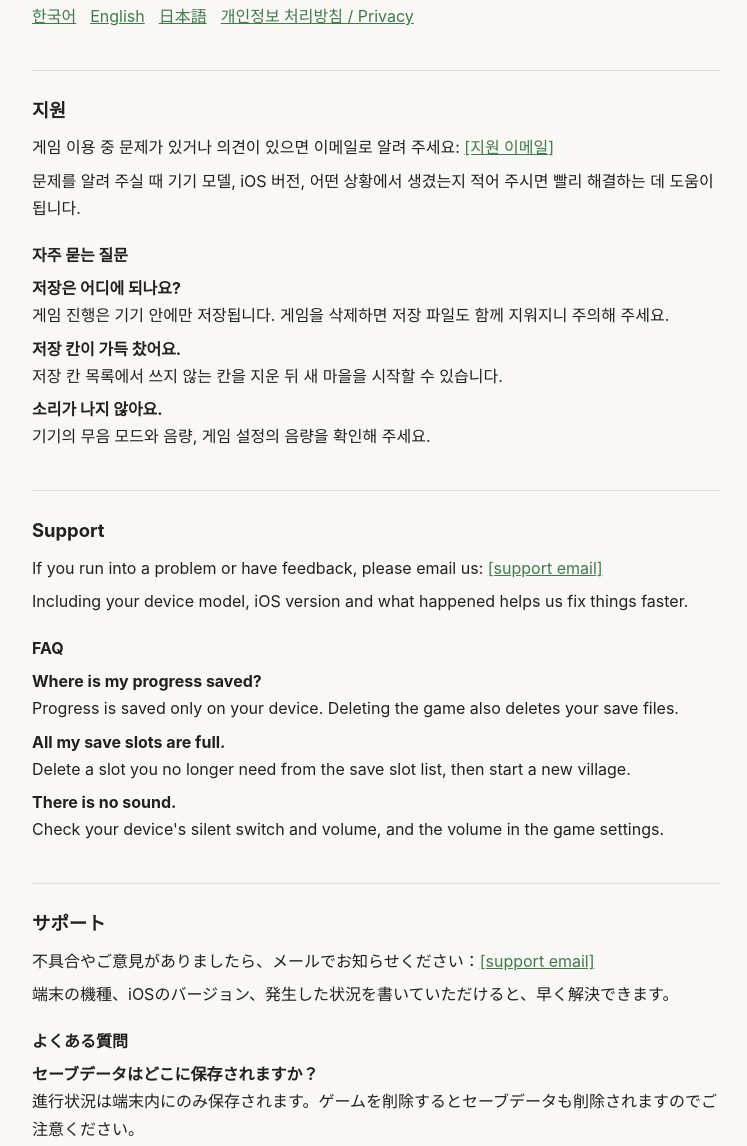
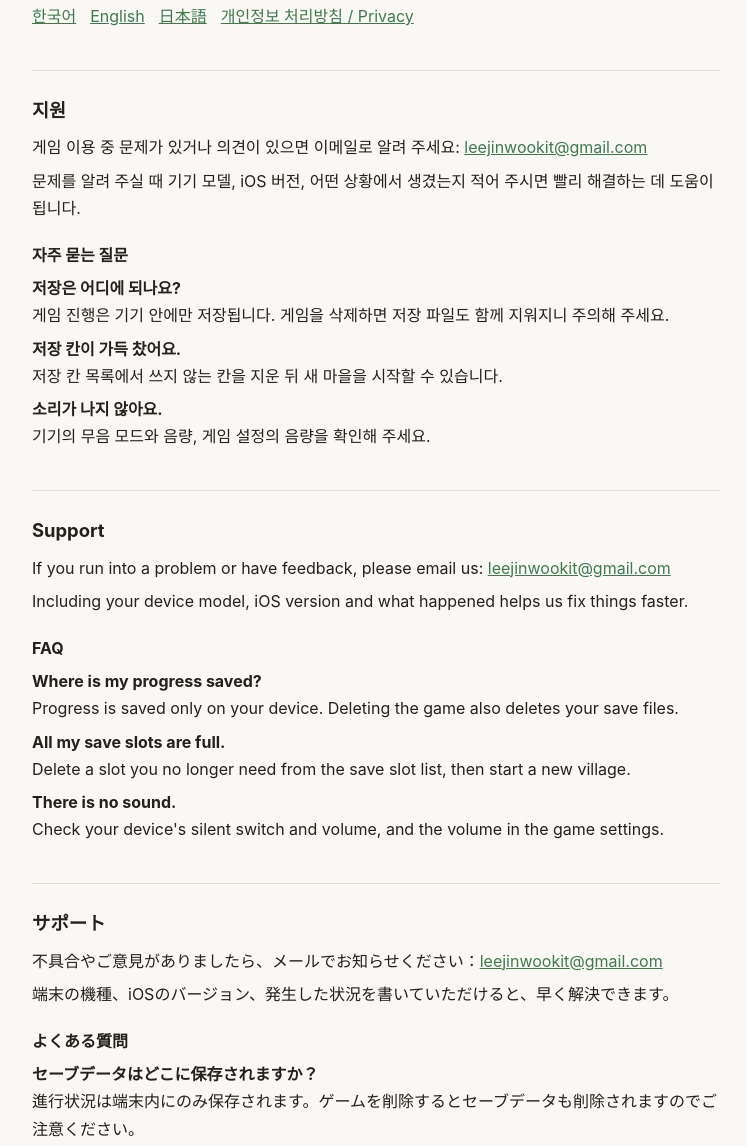
Before and after one commit to leejinwookit/savetheliving-support, a plain HTML site: page index.html in a window 1280 px wide. Shown: the part 109-1255 px from the top of the page, without its empty margins (264-1011 px from the left). Drawn offline with Linux system fonts and the light colour scheme.

Commit message:
지원 이메일 채우기
Co-Authored-By: Claude Opus 5.5 <noreply@anthropic.com>

```diff
--- a/index.html
+++ b/index.html
@@ -27,7 +27,7 @@ a{color:var(--accent)}
 
 <section id="ko">
 <h2>지원</h2>
-<p>게임 이용 중 문제가 있거나 의견이 있으면 이메일로 알려 주세요: <a href="mailto:[지원 이메일]">[지원 이메일]</a></p>
+<p>게임 이용 중 문제가 있거나 의견이 있으면 이메일로 알려 주세요: <a href="mailto:leejinwookit@gmail.com">leejinwookit@gmail.com</a></p>
 <p>문제를 알려 주실 때 기기 모델, iOS 버전, 어떤 상황에서 생겼는지 적어 주시면 빨리 해결하는 데 도움이 됩니다.</p>
 <h3>자주 묻는 질문</h3>
 <p><b>저장은 어디에 되나요?</b><br>게임 진행은 기기 안에만 저장됩니다. 게임을 삭제하면 저장 파일도 함께 지워지니 주의해 주세요.</p>
@@ -37,7 +37,7 @@ a{color:var(--accent)}
 
 <section id="en">
 <h2>Support</h2>
-<p>If you run into a problem or have feedback, please email us: <a href="mailto:[support email]">[support email]</a></p>
+<p>If you run into a problem or have feedback, please email us: <a href="mailto:leejinwookit@gmail.com">leejinwookit@gmail.com</a></p>
 <p>Including your device model, iOS version and what happened helps us fix things faster.</p>
 <h3>FAQ</h3>
 <p><b>Where is my progress saved?</b><br>Progress is saved only on your device. Deleting the game also deletes your save files.</p>
@@ -47,7 +47,7 @@ a{color:var(--accent)}
 
 <section id="ja">
 <h2>サポート</h2>
-<p>不具合やご意見がありましたら、メールでお知らせください：<a href="mailto:[support email]">[support email]</a></p>
+<p>不具合やご意見がありましたら、メールでお知らせください：<a href="mailto:leejinwookit@gmail.com">leejinwookit@gmail.com</a></p>
 <p>端末の機種、iOSのバージョン、発生した状況を書いていただけると、早く解決できます。</p>
 <h3>よくある質問</h3>
 <p><b>セーブデータはどこに保存されますか？</b><br>進行状況は端末内にのみ保存されます。ゲームを削除するとセーブデータも削除されますのでご注意ください。</p>
```
Also changed, not shown: privacy.html (+3 -3 lines).
